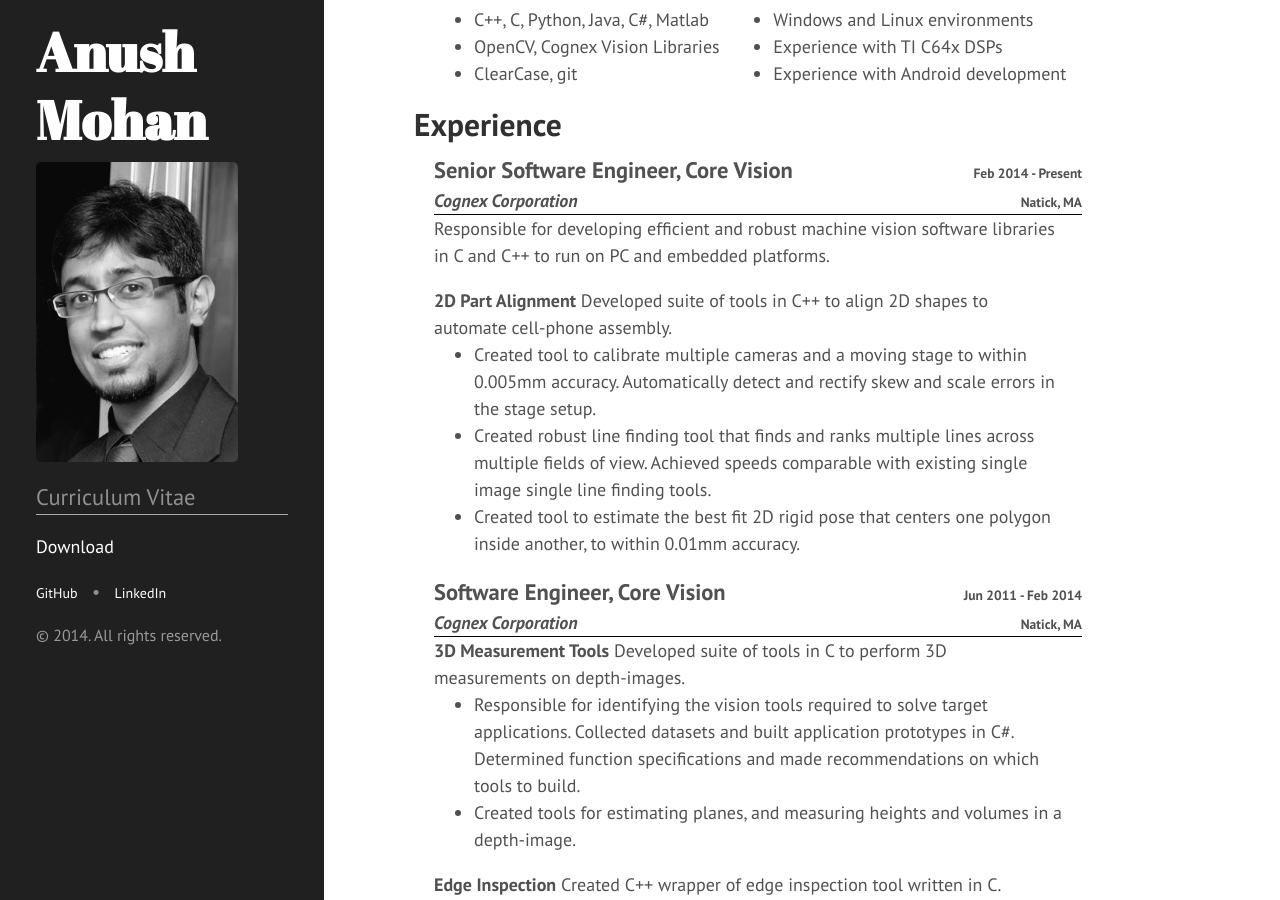
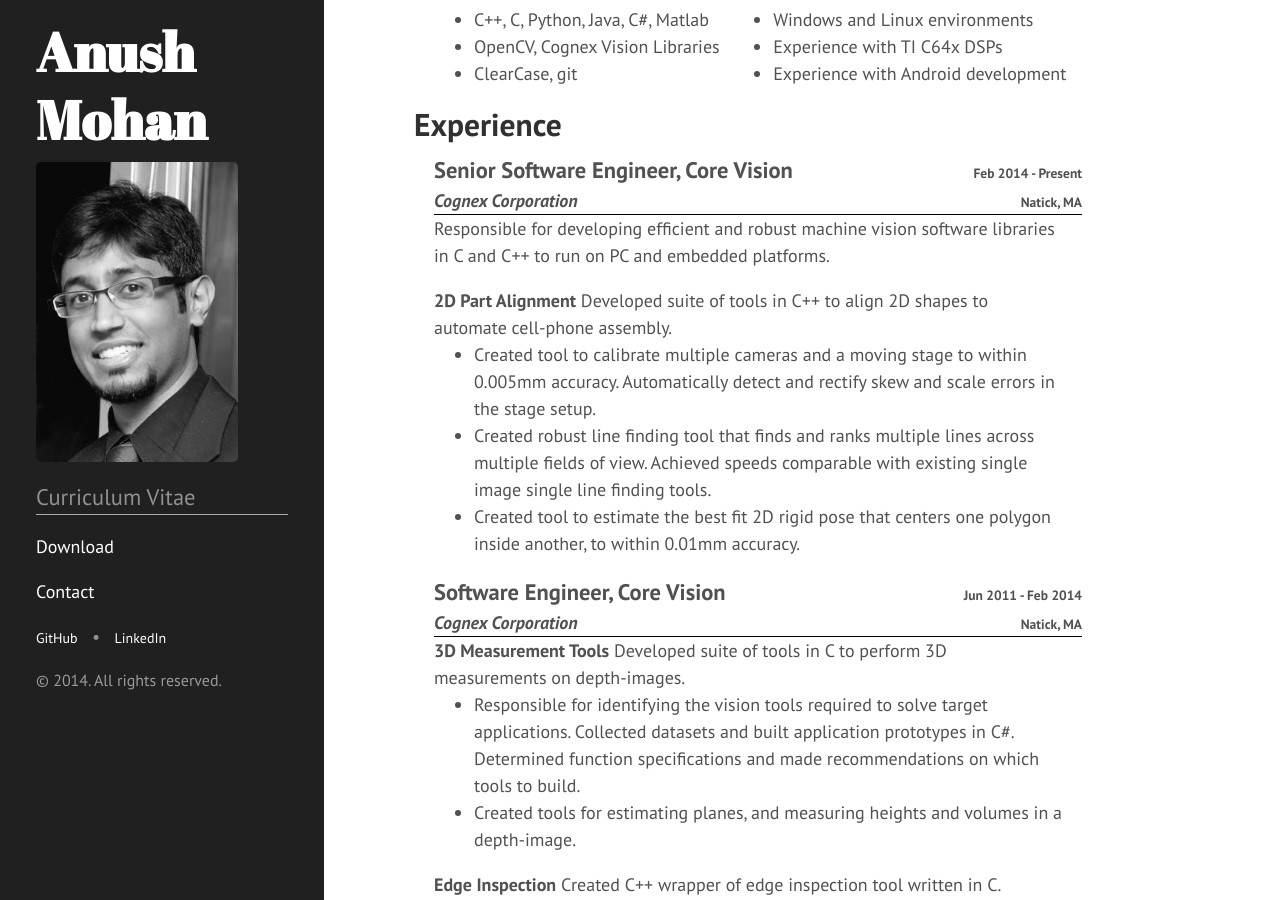
Before and after one commit to anushmohan/resume, a Jekyll site: the page built from index.html, in a window 1280 px wide and 900 px high, scrolled down 325 px. Built offline with Jekyll 4.4.1, drawn with Linux system fonts in a browser that asks for light colours; Markdown is read by kramdown in place of the engine named in the settings.

Commit message:
Added contact to menu

```diff
--- a/_config.yml
+++ b/_config.yml
@@ -14,6 +14,7 @@ url:              ''
 author:
   name:           'Anush Mohan'
   url:
+  email:          'anush.mohan@gmail.com'
 
 # Custom vars
 version:          1.0.0
--- a/_includes/sidebar.html
+++ b/_includes/sidebar.html
@@ -10,9 +10,13 @@
       <li class="sidebar-nav-item"><a href="{{ site.pdf_download.link }}">Download</a></li>
 
       <li>
-          <a class="sidebar-link-item" href="{{ site.github.link }}">GitHub</a>
+          <a class="sidebar-nav-item" href="mailto:{{ site.author.email }}">Contact</a>
+      </li>
+
+      <li>
+          <a class="sidebar-link-item" target="_blank" href="{{ site.github.link }}">GitHub</a>
          &nbsp; &bull; &nbsp;
-          <a class="sidebar-link-item" href="{{ site.linkedin.link }}">LinkedIn</a>
+          <a class="sidebar-link-item" target="_blank" href="{{ site.linkedin.link }}">LinkedIn</a>
       </li>
     </ul>
 
```
Also changed, not shown: 1 other file.
